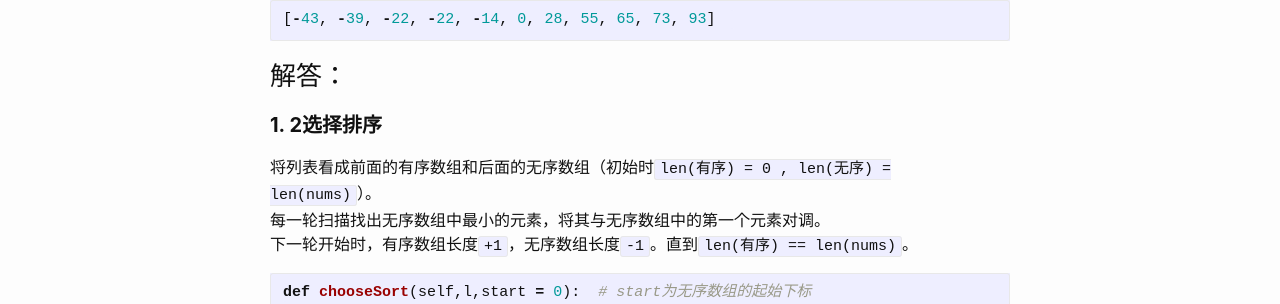
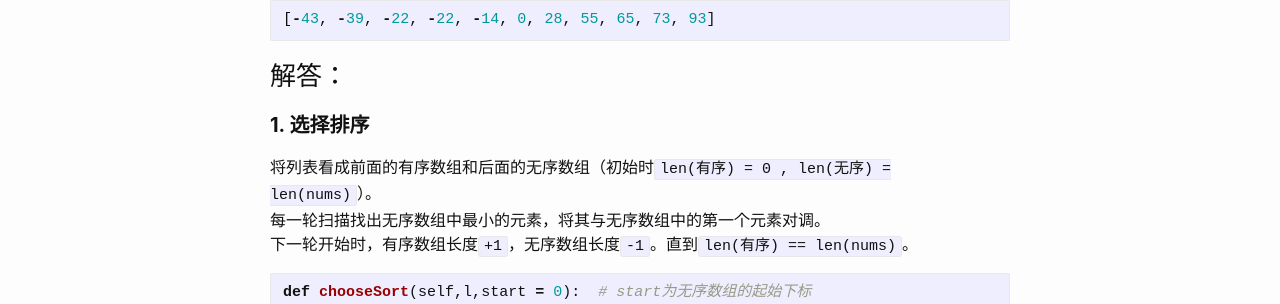
Before and after one commit to Artificial-Ridiculous/Artificial-Ridiculous.github.io, a Jekyll site: the page built from _posts/2019-03-31-排序算法.markdown, in a window 1280 px wide and 900 px high. Shown: the part 441-745 px from the top of the window. Built offline with Jekyll 4.4.1, drawn with Linux system fonts in a browser that asks for light colours; comment, search, counter and statistics services are not loaded.

Commit message:
Update 2019-03-31-排序算法.markdown

````diff
--- a/_posts/2019-03-31-排序算法.markdown
+++ b/_posts/2019-03-31-排序算法.markdown
@@ -20,7 +20,7 @@ categories: codes
 ```
 ### 解答：
 
-#### **1. 2选择排序**
+#### **1. 选择排序**
 
 将列表看成前面的有序数组和后面的无序数组（初始时`len(有序) = 0 , len(无序) = len(nums)`）。
 每一轮扫描找出无序数组中最小的元素，将其与无序数组中的第一个元素对调。
````
